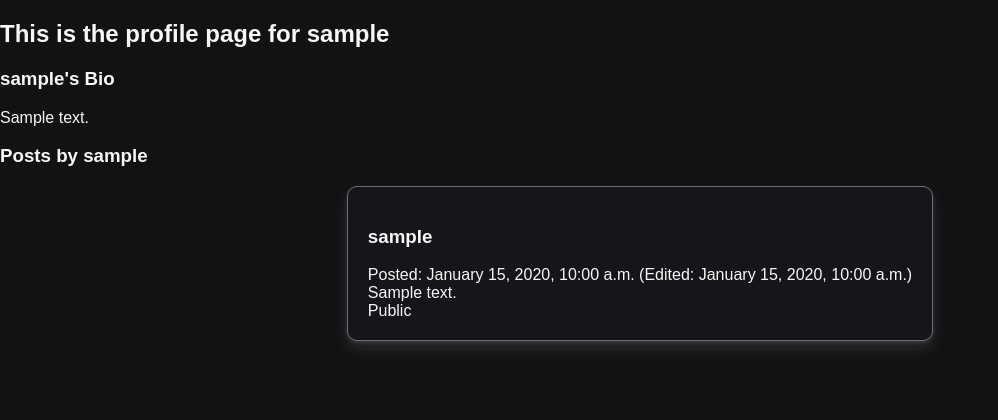
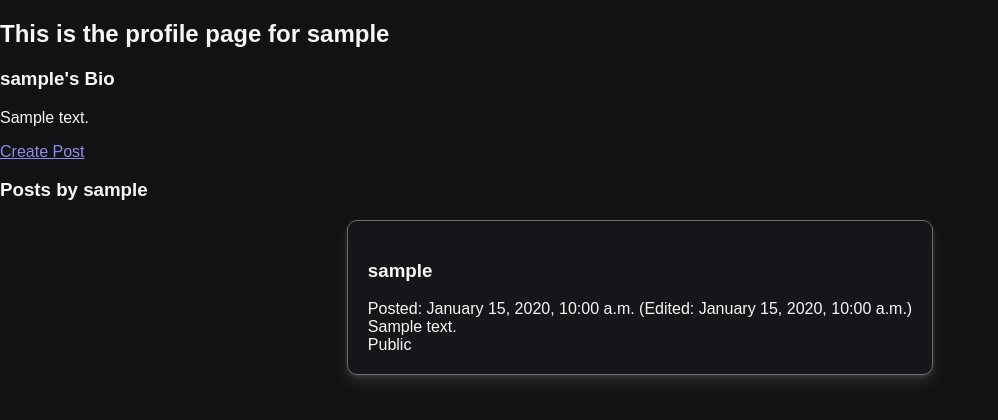
Before and after one commit to alec-zaiane/project-mod-firebrick, a Django app: page /author/00000000-0000-0000-0000-000000000001 in a window 1280 px wide. Shown: the part 21-441 px from the top of the page, without its empty margins (0-998 px from the left). Run offline with Django 5.2, Linux system fonts and the light colour scheme; tables that the repository leaves empty hold one stand-in row (values such as "Sample post").

Commit message:
fix: create post button

```diff
--- a/src/socialnetwork/templates/author_profile.html
+++ b/src/socialnetwork/templates/author_profile.html
@@ -16,6 +16,8 @@
 
     <h3>{{ author.user }}'s Bio</h3>
     <p>{{ author.bio }}</p>
+
+    <a href="{% url 'socialnetwork:author_create_post' %}" class="create-post">Create Post</a>
 
     <h3>Posts by {{ author.user }}</h3>
 
```
